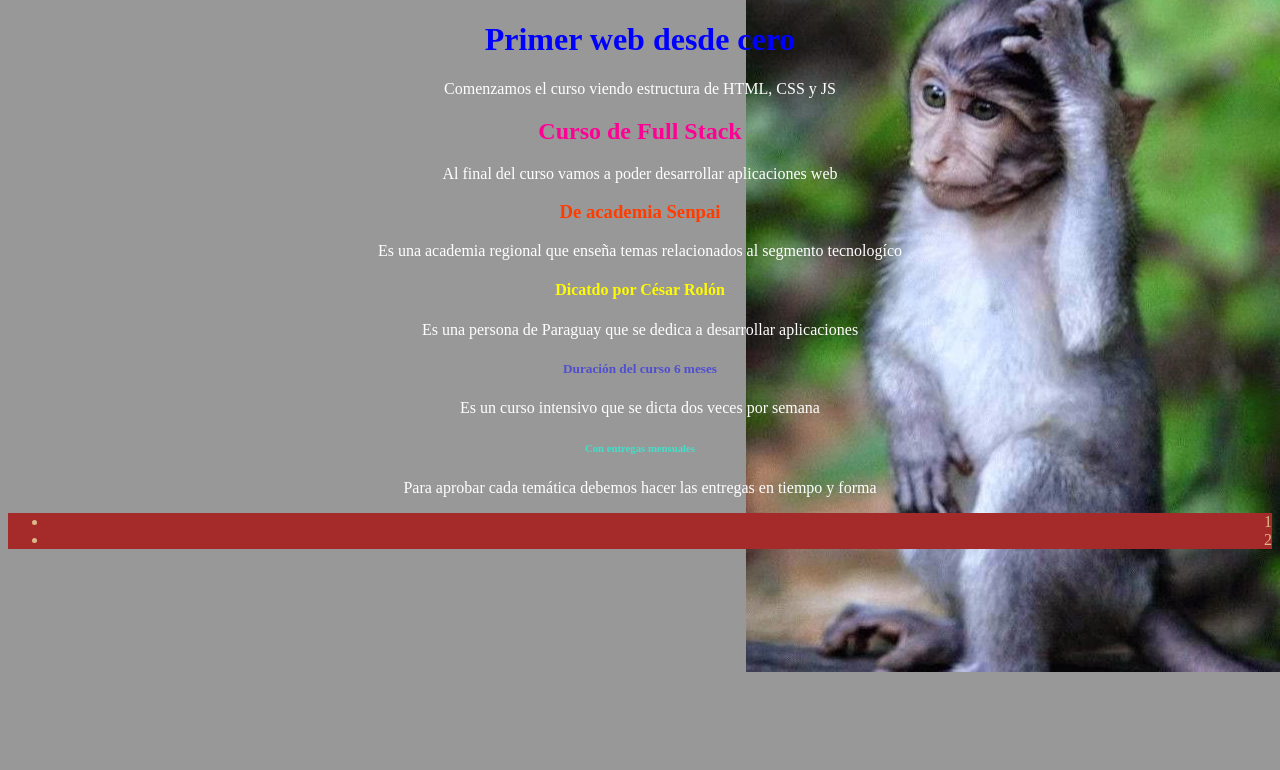
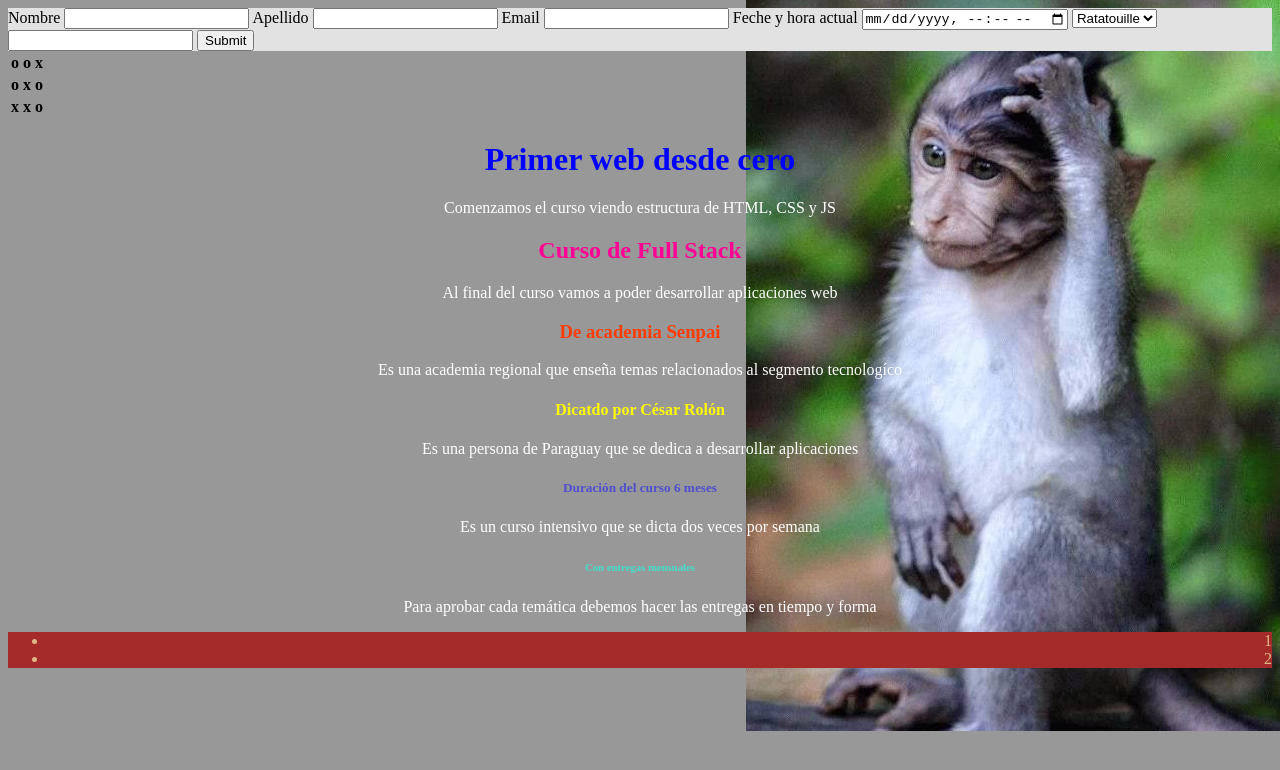
Before and after one commit to apariciopm/SenpaiProject, a plain HTML site: page html/index.html in a window 1280 px wide. Drawn offline with Linux system fonts and the light colour scheme; files that its build step writes are made by us from their sources; files whose address does not match are found by name.

Commit message:
tabla y dropdowns

```diff
--- a/css/index.css
+++ b/css/index.css
@@ -41,3 +41,8 @@ ul{
     color: burlywood;
     text-align: end;
 }
+
+th{
+    border: 1px;
+    border-color: black;
+}
--- a/html/index.html
+++ b/html/index.html
@@ -10,6 +10,59 @@
 <body>
     <main>
 
+        <form style="background-color: rgb(226, 226, 226);">
+            <label for="nombre">
+                <span>Nombre</span>
+                <input type="text" name="nombre" id="nombre" required>
+            </label>
+            <label for="apellido">
+                <span>Apellido</span>
+                <input type="text" name="apellido" id="apellido">
+            </label>
+            <label for="email">
+                <span>Email</span>
+                <input type="email" name="email" id="email">
+            </label>
+            <label for="fecha">
+                <span>Feche y hora actual</span>
+                <input type="datetime-local" name="fecha" id="fecha">
+            </label>
+            <select name="peliculas-pixar" id="peliculas-pixar">
+                <option value="Ratatouille">Ratatouille</option>
+                <option value="Cars">Cars</option>
+                <option value="Luca">Luca</option>
+                <option value="Soul">Soul</option>
+                <option value="Toy Story">Toy Story</option>
+            </select>
+            <input list="superautos">
+                <datalist id="superautos">
+                    <option value="Bugatti Veiron">Bugatti Veiron</option>
+                    <option value="Senna">Senna</option>
+                    <option value="Zonda">Zonda</option>
+                    <option value="GT-R Nismo">GT-R Nismo</option>
+                </datalist>
+                <input type="submit">
+        </form>
+
+        <table id="tabla">
+            <tr>
+                <th>o</th>
+                <th>o</th>
+                <th>x</th>
+            </tr>
+            <tr>
+                <th>o</th>
+                <th>x</th>
+                <th>o</th>
+            </tr>
+            <tr>
+                <th>x</th>
+                <th>x</th>
+                <th>o</th>
+            </tr>
+
+
+        </table>
 
         <h1>Primer web desde cero</h1>
         <p>Comenzamos el curso viendo estructura de HTML, CSS y JS</p>
```
